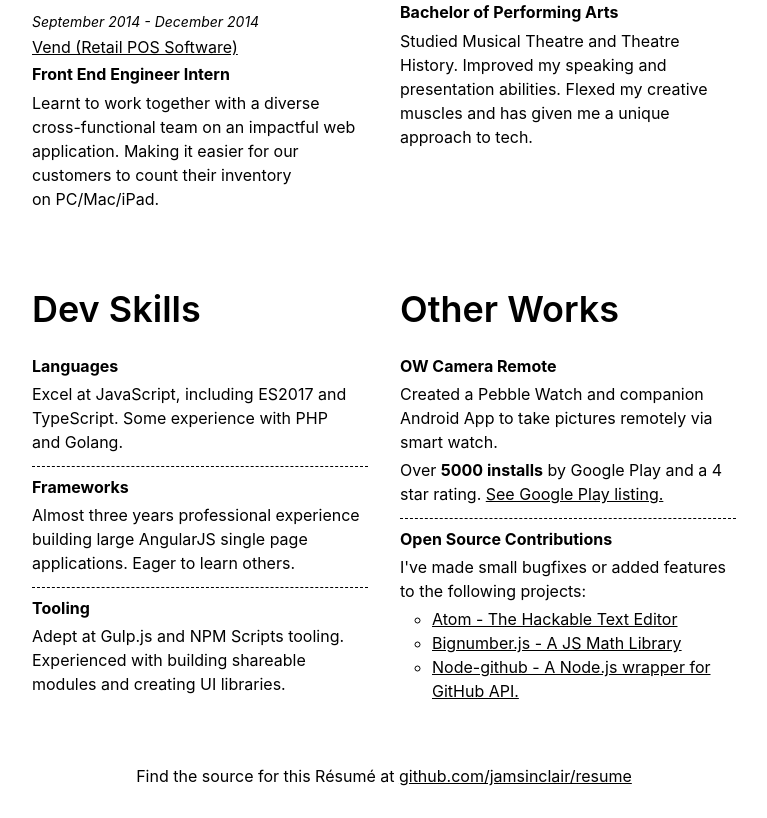
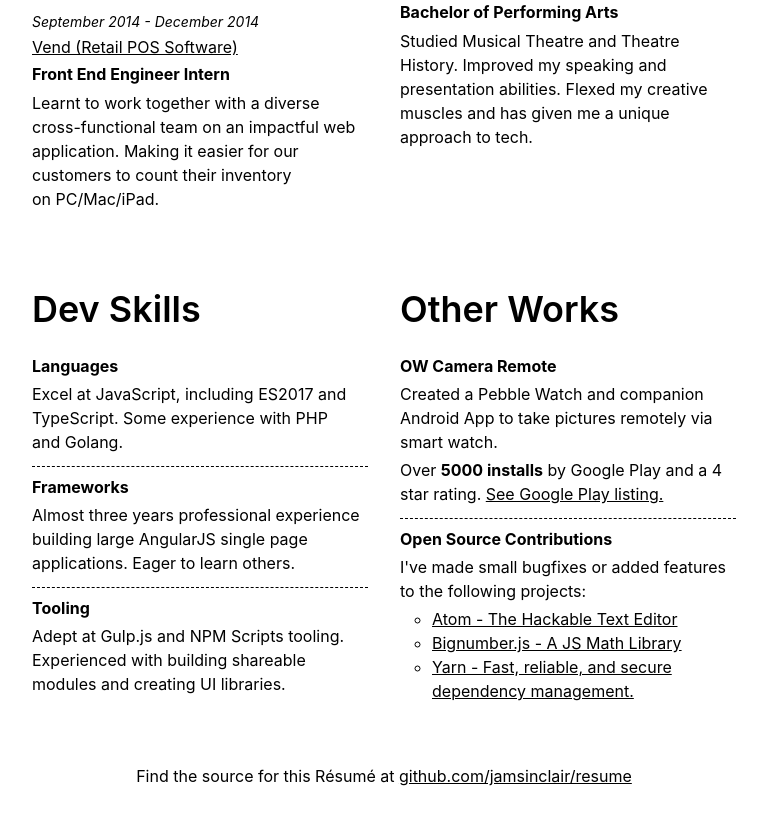
Before and after one commit to jamsinclair/resume, a website: page index.html in a window 1280 px wide. Shown: the part 714-1532 px from the top of the page, without its empty margins (256-1023 px from the left). Drawn offline with Linux system fonts and the light colour scheme.

Commit message:
Reference yarnpkg contribution :smile_cat:

```diff
--- a/index.html
+++ b/index.html
@@ -170,9 +170,9 @@
                   </li>
                   <li>
                     <a class="black dim"
-                      href="https://github.com/mikedeboer/node-github/pull/434"
+                      href="https://github.com/yarnpkg/yarn/pull/4185"
                       target="_blank">
-                      Node-github - A Node.js wrapper for GitHub API.
+                      Yarn - Fast, reliable, and secure dependency management.
                     </a>
                   </li>
                 </ul>
```
